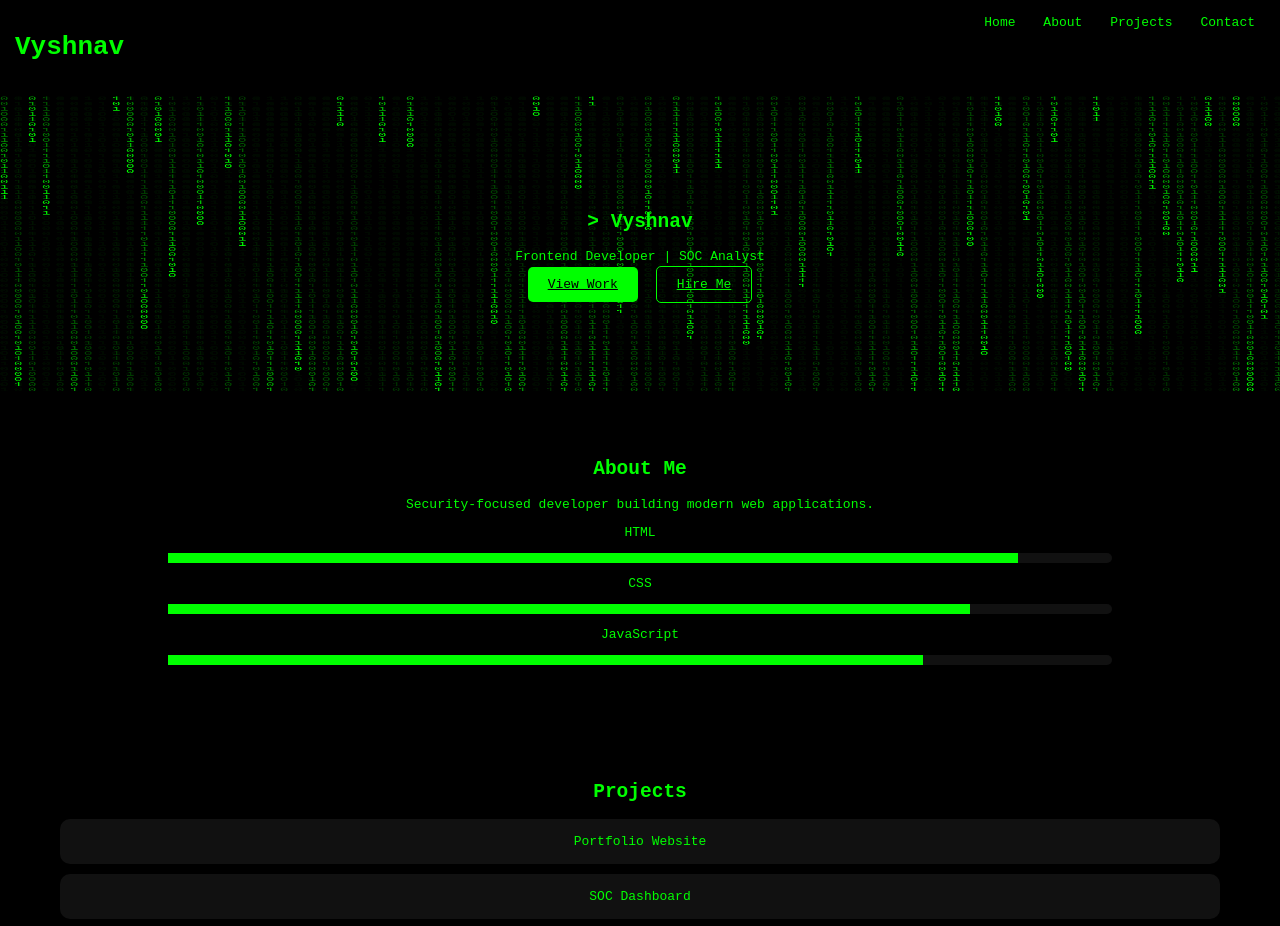
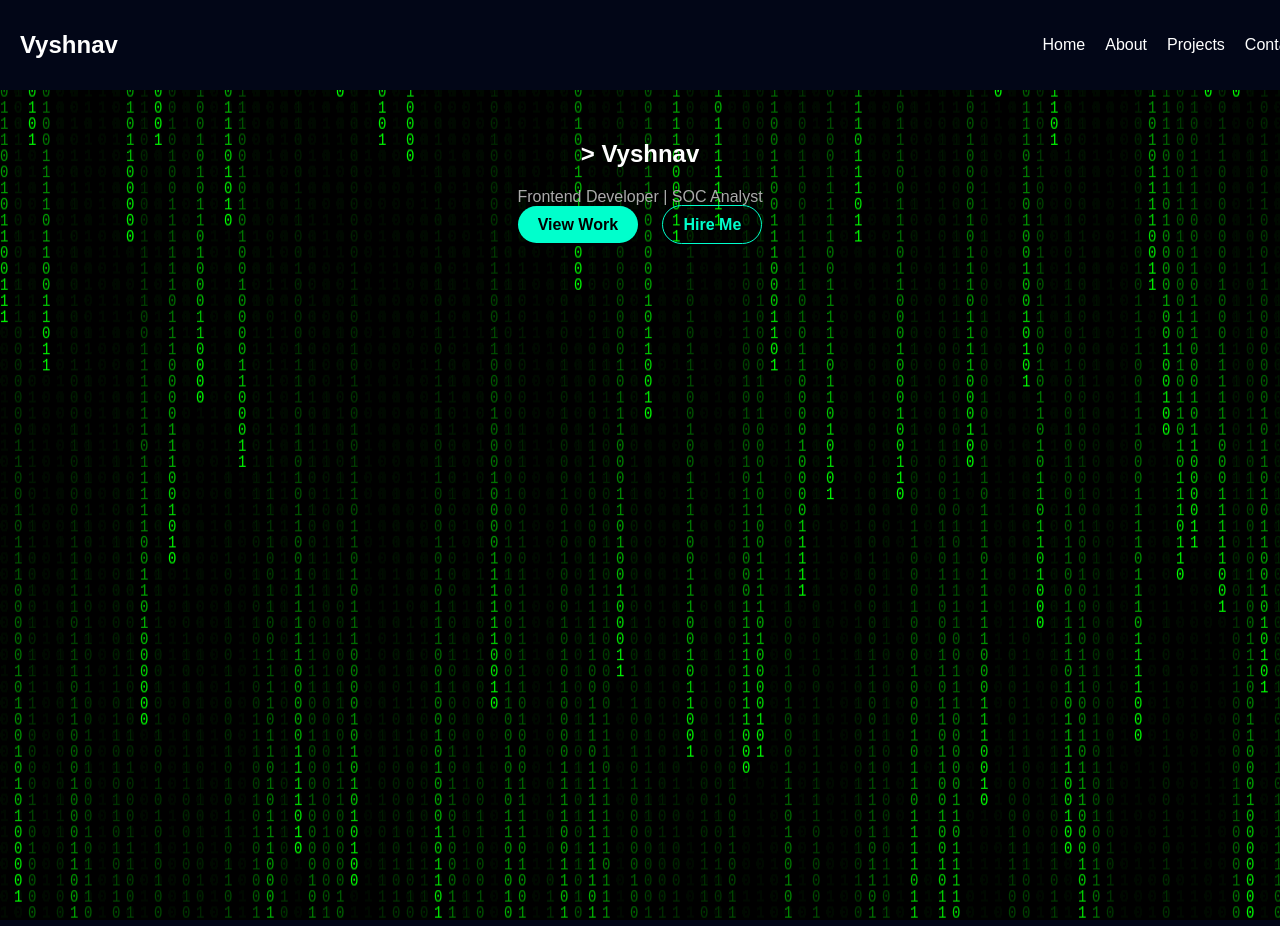
Before and after one commit to hackvyshu-debug/Vyshnav, a plain HTML site: page index.html in a window 1280 px wide. Shown: the top 926 px of the page. Drawn offline with Linux system fonts and the light colour scheme.

Commit message:
Update style.css

```diff
--- a/style.css
+++ b/style.css
@@ -1,32 +1,50 @@
 body{
   margin:0;
-  background:#000;
-  color:#0f0;
-  font-family:monospace;
-  overflow-x:hidden;
+  background:#020617;
+  color:#fff;
+  font-family:Arial, sans-serif;
 }
 
+/* HEADER */
 header{
   display:flex;
   justify-content:space-between;
-  padding:15px;
-  background:#000;
+  align-items:center;
+  padding:15px 20px;
+  background:#020617;
+  position:fixed;
+  width:100%;
+  top:0;
+  z-index:1000;
+}
+
+h1{
+  font-size:24px;
+}
+
+/* NAV */
+nav{
+  display:flex;
+  gap:20px;
 }
 
 nav a{
-  color:#0f0;
-  margin:0 10px;
+  color:#fff;
   text-decoration:none;
+  font-size:16px;
 }
 
 .menu-toggle{
   display:none;
+  font-size:22px;
   cursor:pointer;
 }
 
+/* HERO */
 .hero{
   text-align:center;
-  padding:100px 20px;
+  padding-top:120px;
+  height:100vh;
   position:relative;
 }
 
@@ -36,73 +54,99 @@
   left:0;
   width:100%;
   height:100%;
-  z-index:-1;
+  z-index:0;
 }
 
+.hero h2, .hero p, .buttons{
+  position:relative;
+  z-index:1;
+}
+
+.tag{
+  margin:10px 0;
+  color:#aaa;
+}
+
+/* BUTTONS */
 .btn{
   padding:10px 20px;
-  margin:5px;
-  border-radius:5px;
+  margin:10px;
+  border-radius:25px;
+  text-decoration:none;
+  font-weight:bold;
 }
 
 .primary{
-  background:#0f0;
+  background:#00ffcc;
   color:#000;
 }
 
 .outline{
-  border:1px solid #0f0;
-  color:#0f0;
+  border:1px solid #00ffcc;
+  color:#00ffcc;
 }
 
+/* SECTIONS */
 .section{
+  padding:60px 20px;
   text-align:center;
-  padding:50px;
 }
 
+/* SKILLS */
 .skills{
-  width:80%;
+  max-width:400px;
   margin:auto;
 }
 
 .bar{
   background:#111;
+  border-radius:20px;
+  overflow:hidden;
+}
+
+.bar div{
+  height:8px;
+  background:#00ffcc;
+}
+
+/* PROJECTS */
+.project-card{
+  background:#0f172a;
+  margin:10px;
+  padding:20px;
   border-radius:10px;
 }
 
-.bar div{
-  height:10px;
-  background:#0f0;
-}
-
-.project-card{
-  background:#111;
-  margin:10px;
-  padding:15px;
-  border-radius:10px;
-}
-
+/* FORM */
 form input, textarea{
-  width:80%;
-  margin:10px;
+  width:90%;
+  margin:10px auto;
   padding:10px;
   display:block;
-  background:#000;
-  color:#0f0;
-  border:1px solid #0f0;
+  background:#020617;
+  color:#fff;
+  border:1px solid #00ffcc;
 }
 
 button{
-  background:#0f0;
+  background:#00ffcc;
   color:#000;
   border:none;
-  padding:10px;
+  padding:10px 20px;
+  border-radius:20px;
 }
 
+/* MOBILE */
 @media(max-width:768px){
   nav{
+    position:absolute;
+    top:60px;
+    right:0;
+    background:#020617;
+    flex-direction:column;
+    width:200px;
     display:none;
-    flex-direction:column;
+    padding:20px;
   }
 
   nav.active{
```
